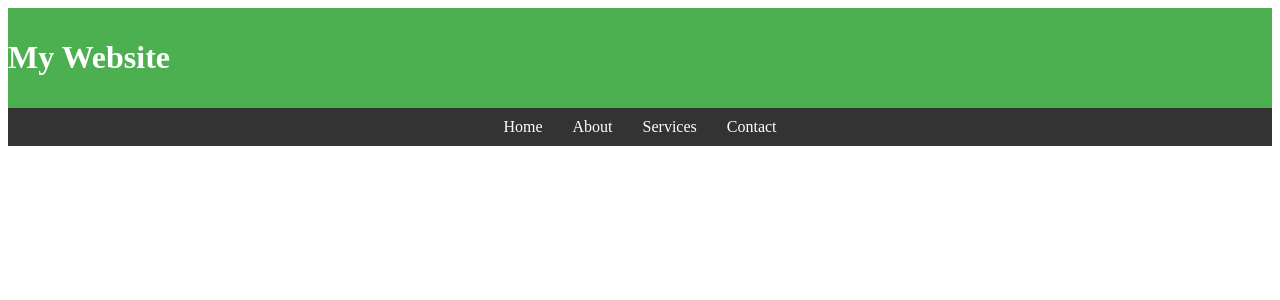
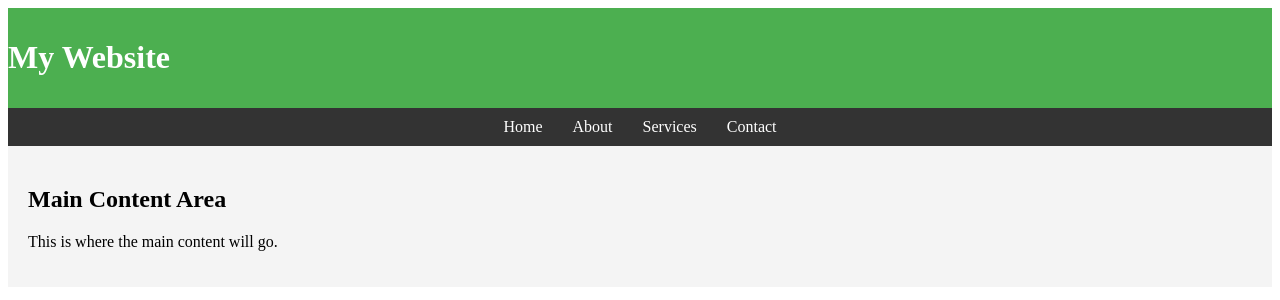
Before and after one commit to Mmishaaa/SVCH, a React (Vite) app in the folder lab rab 1/: page / in a window 1280 px wide. Shown: the top 300 px of the page. Built offline with nearby package versions, Linux system fonts and the light colour scheme.

Commit message:
add content component

```diff
--- a/lab rab 1/src/App.jsx
+++ b/lab rab 1/src/App.jsx
@@ -1,11 +1,13 @@
 import Header from "./components/header/header"
 import Menu from "./components/menu/menu"
+import Content from "./components/content/content"
 
 function App() {
   return (
     <>
       <Header></Header>
       <Menu></Menu>
+      <Content></Content>
     </>
   )
 }
--- /dev/null
+++ b/lab rab 1/src/components/content/content.jsx
@@ -0,0 +1,14 @@
+import { Component } from "react";
+
+class Content extends Component {
+  render() {
+    return (
+      <section style={{ padding: '20px', backgroundColor: '#f4f4f4', marginBottom: '20px' }}>
+        <h2>Main Content Area</h2>
+        <p>This is where the main content will go.</p>
+      </section>
+    );
+  }
+}
+
+export default Content;
```
